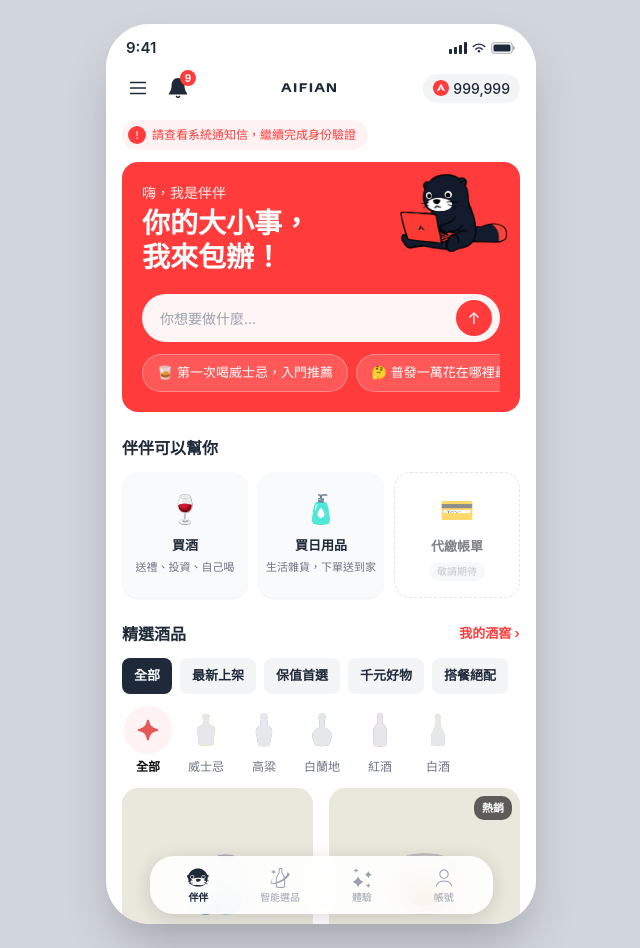
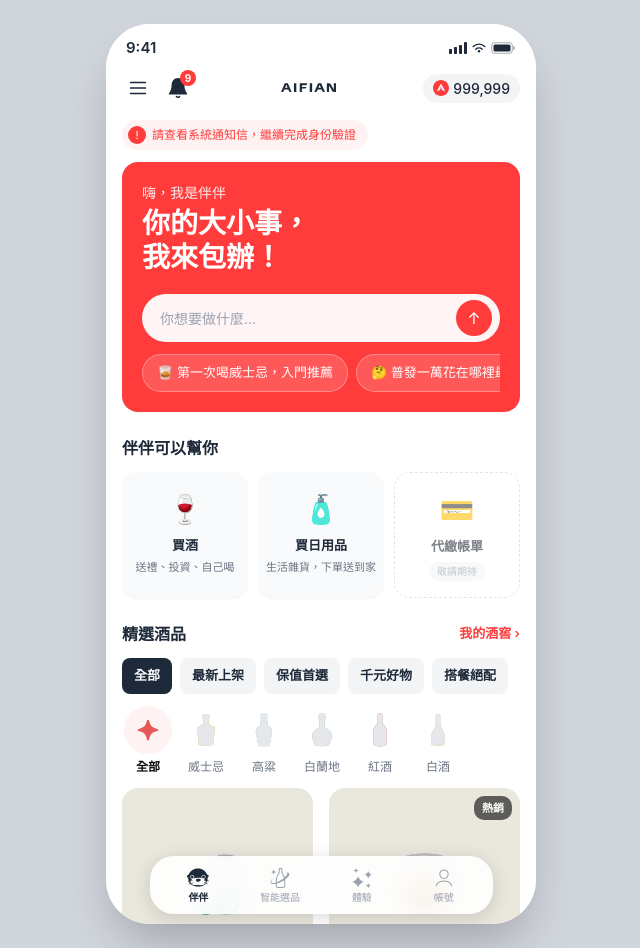
Before and after one commit to katekatechen/banban-home, a Next.js app: page /v2/banbun in a window 1280 px wide. Shown: the whole page, without its empty margins (319-959 px from the left). Built offline with nearby package versions, Linux system fonts and the light colour scheme.

Commit message:
v2：移除首頁紅卡片的伴伴插圖

```diff
--- a/app/v2/banbun/page.tsx
+++ b/app/v2/banbun/page.tsx
@@ -175,15 +175,9 @@
             </span>
           </Link>
 
-          {/* hero — 扁平紅底，插畫放在右上角，避免跟下方的 chips 重疊 */}
+          {/* hero — 扁平紅底 */}
           <div className="relative flex w-full flex-col overflow-hidden rounded-2xl bg-brand px-5 pb-5 pt-5 text-white">
-            <img
-              src="/illustrations/otter-working-flat.png"
-              alt="伴伴"
-              className="pointer-events-none absolute right-3 top-3 w-[108px]"
-            />
-
-            <Link href="/v2/banbun/chat" className="block pr-28">
+            <Link href="/v2/banbun/chat" className="block">
               <p className="text-[14px] text-white/90">嗨，我是伴伴</p>
               <p className="mt-1 whitespace-pre-line text-[28px] font-black leading-[1.2]">
                 {headline}
```
